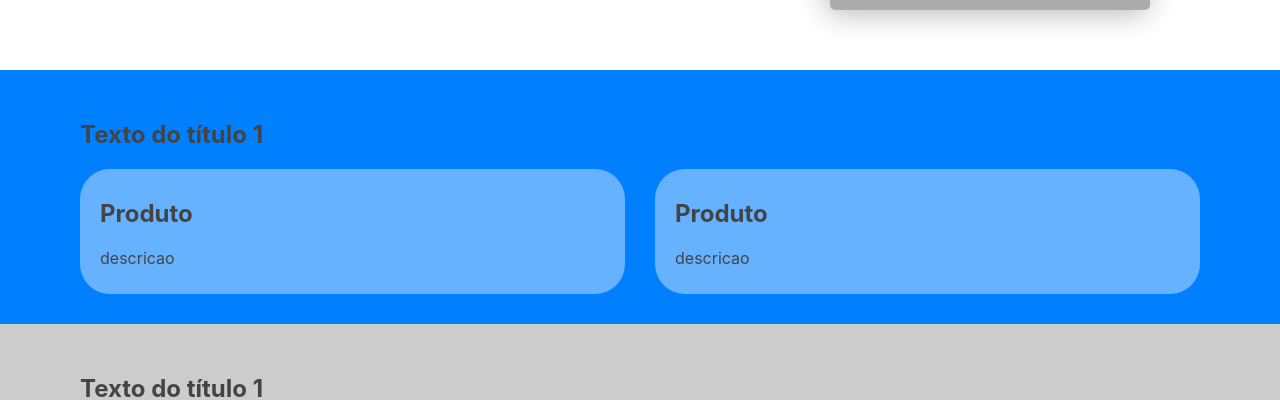
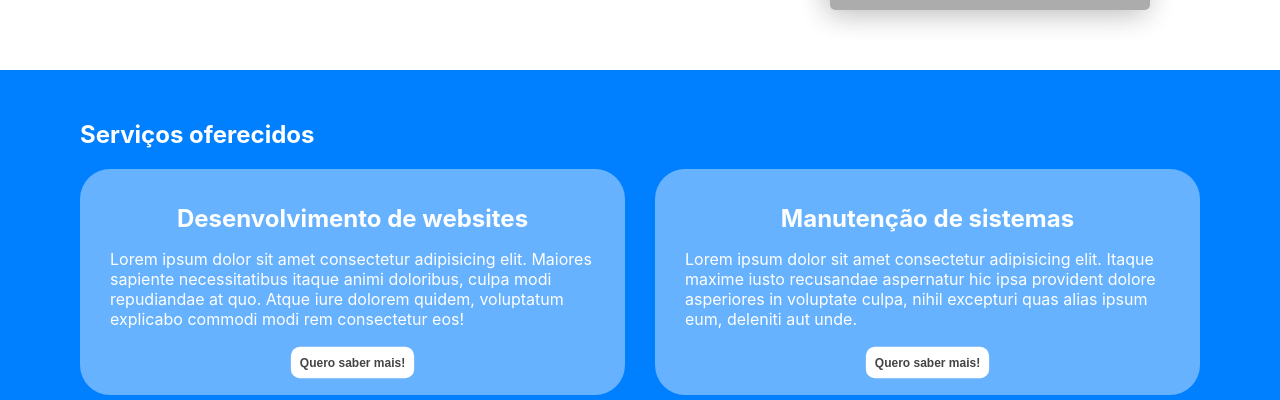
Before and after one commit to mmoraisa/lp-letscode, a React (Create React App) app: page / in a window 1280 px wide. Shown: the part 400-800 px from the top of the page. Built offline with nearby package versions, Linux system fonts and the light colour scheme; grey boxes are pictures that could not be loaded.

Commit message:
feat: implements cta in product

```diff
--- a/src/App.js
+++ b/src/App.js
@@ -2,7 +2,23 @@ import Product from './components/Product';
 import Section from './components/Section';
 import WelcomeImages from './components/WelcomeImages';
 import WelcomeInfo from './components/WelcomeInfo';
+import { LIGHT_GRAY, WHITE } from './defaults/Colors';
 import { WelcomeContainer } from './styles'
+
+const services = [
+  {
+    id: 1,
+    name: 'website-development',
+    label: 'Desenvolvimento de websites',
+    description: 'Lorem ipsum dolor sit amet consectetur adipisicing elit. Maiores sapiente necessitatibus itaque animi doloribus, culpa modi repudiandae at quo. Atque iure dolorem quidem, voluptatum explicabo commodi modi rem consectetur eos!'
+  },
+  {
+    id: 2,
+    name: 'systems-maintenance',
+    label: 'Manutenção de sistemas',
+    description: 'Lorem ipsum dolor sit amet consectetur adipisicing elit. Itaque maxime iusto recusandae aspernatur hic ipsa provident dolore asperiores in voluptate culpa, nihil excepturi quas alias ipsum eum, deleniti aut unde.'
+  }
+]
 
 const App = () => (
   <>
@@ -11,28 +27,32 @@ const App = () => (
       <WelcomeImages />
     </WelcomeContainer>
     <Section
-      title="Texto do título 1"
+      title="Serviços oferecidos"
+      styles={{ color: WHITE }}
       bodyStyles={{
         display: 'grid',
         gridTemplateColumns: 'repeat(2, 1fr)',
         columnGap: '30px',
         rowGap: '30px',
       }}>
-      <Product />
-      <Product />
+        {
+          services
+            .map(service =>
+                <Product key={service.id} service={service} />
+              )
+        }
     </Section>
     <Section
-      title="Texto do título 1"
+      title="Sobre mim"
       styles={{
-        backgroundColor: '#ccc'
+        backgroundColor: LIGHT_GRAY
       }}>
       <p>
         Lorem ipsum dolor sit amet consectetur adipisicing elit. Repudiandae nulla error vel necessitatibus, expedita esse autem, dolor excepturi delectus facere voluptatum totam eaque quae. Unde, eveniet fuga. Dolore, consequuntur incidunt.
       </p>
-    </Section>
-    <Section title="Texto do título 1">
       <p>
-        Lorem ipsum dolor sit amet consectetur adipisicing elit. Repudiandae nulla error vel necessitatibus, expedita esse autem, dolor excepturi delectus facere voluptatum totam eaque quae. Unde, eveniet fuga. Dolore, consequuntur incidunt.
+        Lorem ipsum dolor sit amet consectetur adipisicing elit. Voluptas, soluta. Laudantium, error praesentium dolores eveniet nulla facilis numquam, sed dolorem porro, tempore hic aperiam sunt assumenda odit. Delectus, molestias distinctio.
+
       </p>
     </Section>
   </>
--- /dev/null
+++ b/src/components/Button/index.js
@@ -0,0 +1,15 @@
+import PropTypes from 'prop-types'
+import { StyledButton } from './styles'
+
+const Button = ({ children, onClick }) => (
+  <StyledButton onClick={onClick}>
+    {children}
+  </StyledButton>
+)
+
+Button.propTypes = {
+  children: PropTypes.any.isRequired,
+  onClick: PropTypes.func.isRequired,
+}
+
+export default Button
--- /dev/null
+++ b/src/components/Button/styles.js
@@ -0,0 +1,20 @@
+import styled from 'styled-components'
+import { BLACK, WHITE } from '../../defaults/Colors'
+
+export const StyledButton = styled.button.attrs({
+  type: 'button'
+})`
+  background: ${WHITE};
+  border: none;
+  border-radius: 10px;
+  color: ${BLACK};
+  cursor: pointer;
+  font-weight: 800;
+  padding: 10px 10px;
+  transition: .15s transform ease;
+  transform: scale(.9);
+
+  &:hover {
+    transform: scale(1);
+  }
+`
--- a/src/components/Product/index.js
+++ b/src/components/Product/index.js
@@ -1,12 +1,28 @@
+import PropTypes from 'prop-types'
+import Button from '../Button';
 import { Wrapper } from './styles'
 
-const Product = () => (
-  <Wrapper>
-    <h2>Produto</h2>
-    <p>
-      descricao
-    </p>
-  </Wrapper>
-)
+const Product = ({ service }) => {
+
+  const { name, label, description } = service;
+
+  return (
+    <Wrapper>
+      <h2>{label}</h2>
+      <p>
+        {description}
+      </p>
+      <Button>Quero saber mais!</Button>
+    </Wrapper>
+  )
+}
+
+Product.propTypes = {
+  service: PropTypes.shape({
+    name: PropTypes.string.isRequired,
+    label: PropTypes.string.isRequired,
+    description: PropTypes.string.isRequired
+  }).isRequired,
+}
 
 export default Product
--- a/src/components/Product/styles.js
+++ b/src/components/Product/styles.js
@@ -3,5 +3,13 @@ import styled from 'styled-components'
 export const Wrapper = styled.article`
   background: rgba(255, 255, 255, .4);
   border-radius: 30px;
-  padding: 10px 20px;
+  display: flex;
+  flex-direction: column;
+  align-items: center;
+  justify-content: space-between;
+  padding: 15px 30px;
+
+  & h2 {
+    margin-bottom: 0;
+  }
 `
--- a/src/components/Section/index.js
+++ b/src/components/Section/index.js
@@ -31,7 +31,7 @@ Section.defaultProps = {
 }
 
 Section.propTypes = {
-  children: PropTypes.element.isRequired,
+  children: PropTypes.any.isRequired,
   title: PropTypes.string,
   bodyStyles: PropTypes.shape({
     display: PropTypes.string,
--- a/src/defaults/Colors.js
+++ b/src/defaults/Colors.js
@@ -1,5 +1,6 @@
 export const BLUE = '#007FFF'
 export const BLACK = '#444'
+export const LIGHT_GRAY = '#CCC'
 export const WHITE = '#FFF'
 
 export const PRIMARY_COLOR = BLUE
--- a/src/index.css
+++ b/src/index.css
@@ -6,7 +6,7 @@ body {
     sans-serif;
   -webkit-font-smoothing: antialiased;
   -moz-osx-font-smoothing: grayscale;
-  padding: 30px;
+  padding: 30px 30px 0 30px;
 }
 
 code {
```
